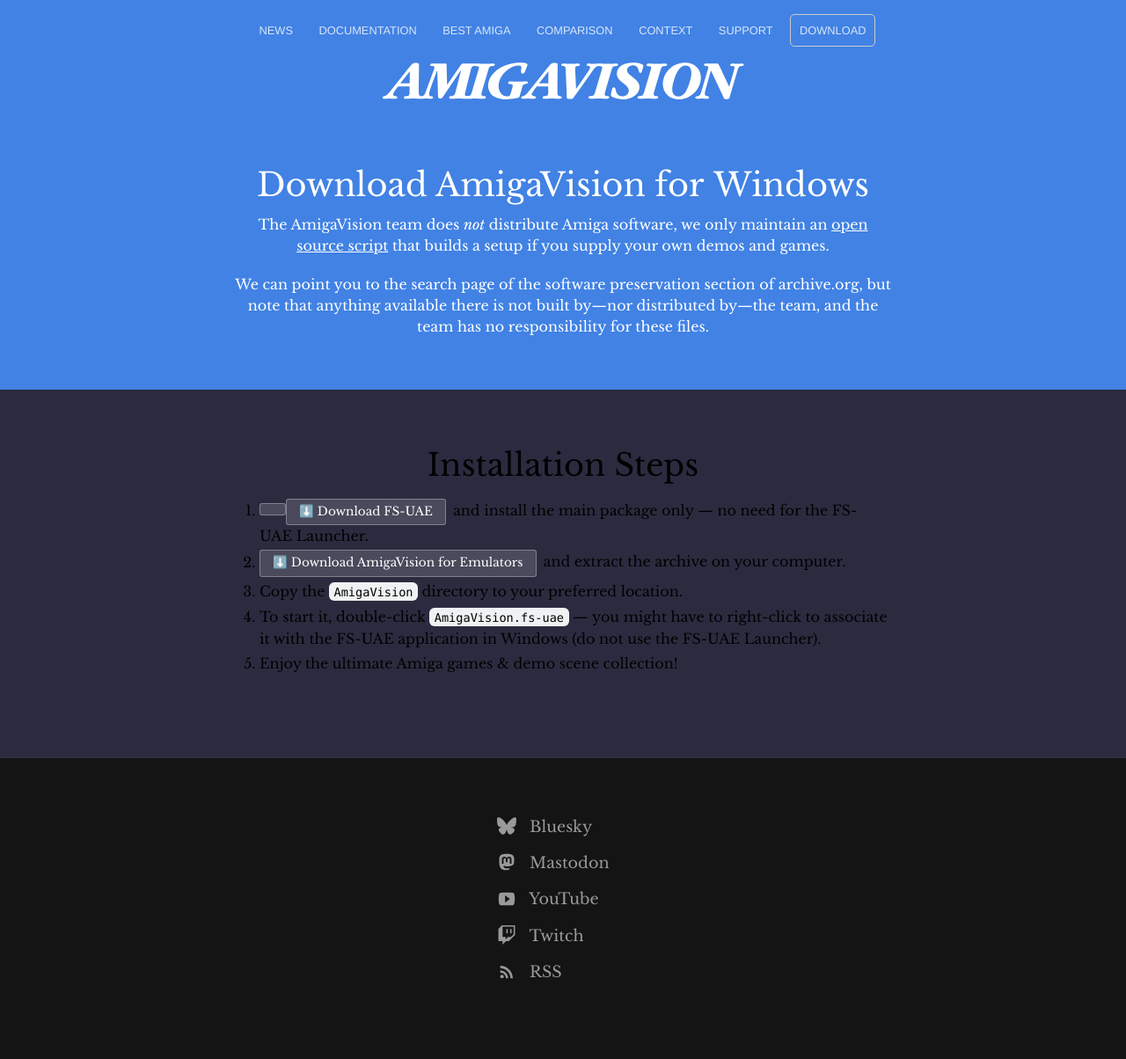
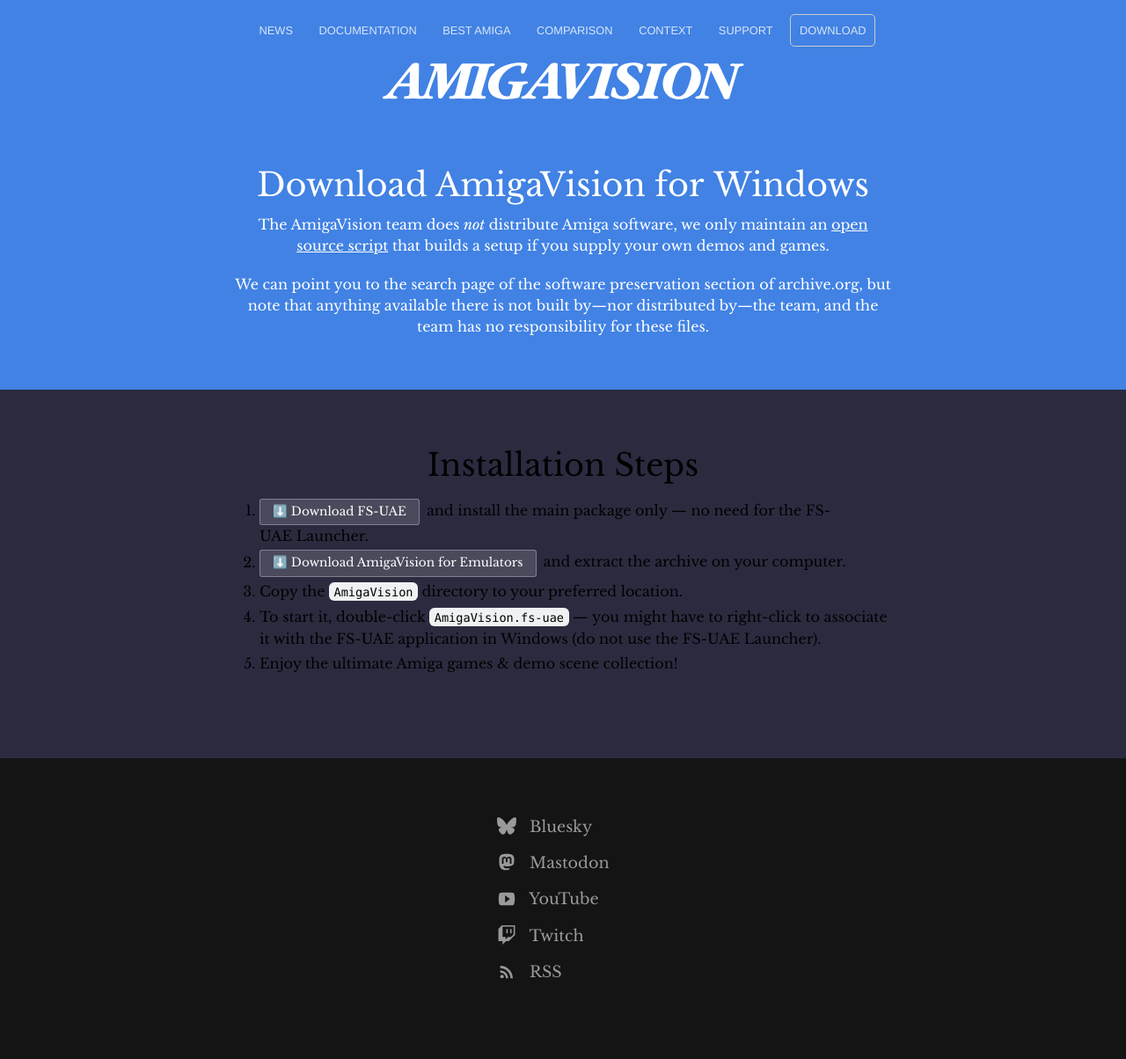
Before and after one commit to amigavision/amigavision.github.io, a Jekyll site: the page built from download/windows.html, in a window 1280 px wide. Shown: the whole page at 88% size. Built offline with Jekyll 4.4.1, drawn with Linux system fonts in a browser that asks for light colours.

Commit message:
Another stray TextMate autocomplete 😜

```diff
--- a/download/windows.html
+++ b/download/windows.html
@@ -16,7 +16,7 @@
   <div class="text-container">
     <h2>Installation Steps</h2>
     <ol>
-      <li><div class="button alt"><a target="_blank"><a target="_blank" href="https://fs-uae.net">⬇️ Download FS-UAE</a></div>and install the main package only — no need for the FS-UAE Launcher.</li>
+      <li><div class="button alt"><a target="_blank" href="https://fs-uae.net">⬇️ Download FS-UAE</a></div>and install the main package only — no need for the FS-UAE Launcher.</li>
       <li><div class="button alt"><a target="_blank" href="https://archive.org/details/software?query=amigavision+for+emulators">⬇️ Download AmigaVision for Emulators</a></div>and extract the archive on your computer.</li>
       <li>Copy the <code>AmigaVision</code> directory to your preferred location.</li>
       <li>To start it, double-click <code>AmigaVision.fs-uae</code> — you might have to right-click to associate it with the FS-UAE application in Windows (do not use the FS-UAE Launcher).</li>
```
